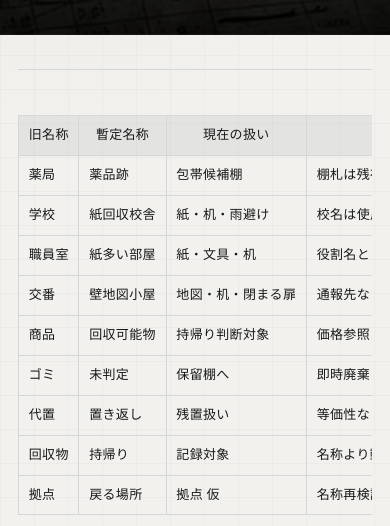
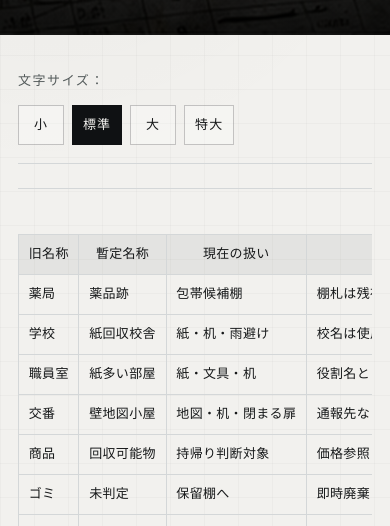
Before and after one commit to smilegroupsato/web-postapocalypse-site, a plain HTML site: page site/fragments/07.html in a window 390 px wide. Shown: the part 318-844 px from the top of the page. Drawn offline with Linux system fonts and the light colour scheme.

Commit message:
Add Repository Context and reading text size controls

```diff
--- a/site/assets/css/style.css
+++ b/site/assets/css/style.css
@@ -10,6 +10,29 @@
   --rust:#7a544a;
   --white:#fff;
   --max:1080px;
+  --reading-base-size:17px;
+  --reading-size-scale:1;
+  --reading-line-height:2.18;
+  --reading-quote-line-height:2.04;
+  --reading-record-line-height:1.95;
+}
+html[data-reading-size="small"]{
+  --reading-size-scale:.92;
+  --reading-line-height:2.22;
+  --reading-quote-line-height:2.08;
+  --reading-record-line-height:2;
+}
+html[data-reading-size="large"]{
+  --reading-size-scale:1.12;
+  --reading-line-height:2.08;
+  --reading-quote-line-height:1.98;
+  --reading-record-line-height:1.9;
+}
+html[data-reading-size="x-large"]{
+  --reading-size-scale:1.25;
+  --reading-line-height:2;
+  --reading-quote-line-height:1.92;
+  --reading-record-line-height:1.86;
 }
 *{box-sizing:border-box}
 html{scroll-behavior:smooth}
@@ -64,7 +87,7 @@ a{color:inherit;text-decoration:none}
 .page-hero-inner{position:relative;z-index:1;max-width:var(--max);width:100%;margin:0 auto;padding:48px 22px}
 .kicker{font-size:13px;color:rgba(255,255,255,.72);letter-spacing:.18em;margin-bottom:12px}
 .page-title{font-size:clamp(34px,5vw,64px);font-weight:400;line-height:1.2;margin:0;letter-spacing:.16em}
-.prose{max-width:760px;margin:0 auto;font-size:17px;line-height:2.25}
+.prose{max-width:760px;margin:0 auto;font-size:calc(var(--reading-base-size) * var(--reading-size-scale));line-height:var(--reading-line-height)}
 .prose p{margin:0 0 1.65em}
 .prose p:first-child::first-letter{font-size:2.6em;float:left;line-height:1;padding:.12em .12em 0 0;color:#242829}
 .chapter-nav{max-width:760px;margin:56px auto 0;border-top:1px solid var(--line);display:grid;grid-template-columns:1fr 1fr 1fr;gap:12px;padding-top:20px}
@@ -73,7 +96,11 @@ a{color:inherit;text-decoration:none}
 .site-footer{background:var(--black);color:var(--paper);padding:36px 22px}.footer-inner{max-width:var(--max);margin:0 auto;display:flex;justify-content:space-between;gap:24px;font-size:12px;color:rgba(255,255,255,.72)}
 .small{font-size:12px;color:var(--muted);letter-spacing:.05em}
 @media(max-width:760px){
-  body{line-height:1.85;letter-spacing:.02em}.header-inner{height:52px;padding:0 16px}.brand{font-size:15px}.menu-btn{display:block}.nav{position:fixed;top:52px;left:0;right:0;background:rgba(15,17,19,.98);display:none;flex-direction:column;padding:18px 22px;border-bottom:1px solid rgba(255,255,255,.08)}.nav.is-open{display:flex}.hero{min-height:76vh}.hero-content{padding:0 18px 56px}.hero-title{font-size:48px;letter-spacing:.13em}.hero-copy{font-size:17px;line-height:1.8}.main{padding:44px 18px 72px}.note-grid{grid-template-columns:1fr}.chapter-item{grid-template-columns:52px 1fr auto;gap:12px}.chapter-no{width:36px;height:36px}.page-hero{min-height:300px}.page-hero-inner{padding:38px 18px}.prose{font-size:16px;line-height:2.05}.chapter-nav{grid-template-columns:1fr}.footer-inner{display:block}.footer-inner div+div{margin-top:12px}
+  :root{--reading-base-size:17.5px;--reading-line-height:2.08;--reading-quote-line-height:1.98;--reading-record-line-height:1.92}
+  html[data-reading-size="small"]{--reading-line-height:2.14;--reading-quote-line-height:2.02;--reading-record-line-height:1.98}
+  html[data-reading-size="large"]{--reading-line-height:2.02;--reading-quote-line-height:1.92;--reading-record-line-height:1.86}
+  html[data-reading-size="x-large"]{--reading-line-height:1.94;--reading-quote-line-height:1.86;--reading-record-line-height:1.8}
+  body{line-height:1.85;letter-spacing:.02em}.header-inner{height:52px;padding:0 16px}.brand{font-size:15px}.menu-btn{display:block}.nav{position:fixed;top:52px;left:0;right:0;background:rgba(15,17,19,.98);display:none;flex-direction:column;padding:18px 22px;border-bottom:1px solid rgba(255,255,255,.08)}.nav.is-open{display:flex}.hero{min-height:76vh}.hero-content{padding:0 18px 56px}.hero-title{font-size:48px;letter-spacing:.13em}.hero-copy{font-size:17px;line-height:1.8}.main{padding:44px 18px 72px}.note-grid{grid-template-columns:1fr}.chapter-item{grid-template-columns:52px 1fr auto;gap:12px}.chapter-no{width:36px;height:36px}.page-hero{min-height:300px}.page-hero-inner{padding:38px 18px}.prose{font-size:calc(var(--reading-base-size) * var(--reading-size-scale));line-height:var(--reading-line-height)}.chapter-nav{grid-template-columns:1fr}.footer-inner{display:block}.footer-inner div+div{margin-top:12px}
 }
 
 
@@ -291,3 +318,91 @@ a{color:inherit;text-decoration:none}
     white-space:nowrap;
   }
 }
+
+
+/* Reading accessibility controls */
+.reading-text-size{
+  max-width:780px;
+  margin:0 auto 28px;
+  padding:0 0 18px;
+  border-bottom:1px solid var(--line);
+  display:flex;
+  align-items:center;
+  gap:12px;
+  flex-wrap:wrap;
+  color:var(--muted);
+}
+.reading-text-size__label{
+  font-size:13px;
+  letter-spacing:.12em;
+}
+.reading-text-size__buttons{
+  display:flex;
+  align-items:center;
+  gap:8px;
+  flex-wrap:wrap;
+}
+.reading-text-size__button{
+  min-width:44px;
+  min-height:38px;
+  border:1px solid rgba(15,17,19,.22);
+  background:rgba(255,255,255,.28);
+  color:var(--ink);
+  font:inherit;
+  font-size:13px;
+  letter-spacing:.08em;
+  padding:7px 10px;
+  cursor:pointer;
+}
+.reading-text-size__button:hover{
+  background:rgba(255,255,255,.46);
+}
+.reading-text-size__button:focus-visible{
+  outline:2px solid var(--rust);
+  outline-offset:2px;
+}
+.reading-text-size__button[aria-pressed="true"]{
+  background:var(--black);
+  border-color:var(--black);
+  color:var(--paper);
+}
+.prose{
+  font-size:calc(var(--reading-base-size) * var(--reading-size-scale));
+  line-height:var(--reading-line-height);
+}
+.prose p,
+.prose li{
+  line-height:inherit;
+}
+.prose .prose-subtitle{
+  font-size:calc(20px * var(--reading-size-scale));
+}
+.prose .record-quote{
+  font-size:inherit;
+  line-height:var(--reading-quote-line-height);
+}
+.prose .record-line{
+  line-height:var(--reading-record-line-height);
+}
+.prose .record-table{
+  font-size:calc(14px * var(--reading-size-scale));
+}
+@media(max-width:760px){
+  .reading-text-size{
+    margin-bottom:24px;
+  }
+  .reading-text-size__label{
+    width:100%;
+  }
+  .reading-text-size__button{
+    min-width:46px;
+    min-height:40px;
+  }
+  .prose{
+    font-size:calc(var(--reading-base-size) * var(--reading-size-scale));
+    line-height:var(--reading-line-height);
+  }
+  .prose .record-table{
+    font-size:calc(13px * var(--reading-size-scale));
+  }
+}
--- a/site/assets/js/main.js
+++ b/site/assets/js/main.js
@@ -6,6 +6,82 @@ if (btn && nav) {
     btn.setAttribute('aria-expanded', open ? 'true' : 'false');
   });
 }
+
+(() => {
+  const storageKey = 'postapocalypse.readingTextSize';
+  const sizes = [
+    ['small', '小'],
+    ['normal', '標準'],
+    ['large', '大'],
+    ['x-large', '特大']
+  ];
+  const allowed = new Set(sizes.map(([value]) => value));
+  const root = document.documentElement;
+
+  function getSavedSize() {
+    try {
+      const saved = localStorage.getItem(storageKey);
+      return allowed.has(saved) ? saved : 'normal';
+    } catch (_) {
+      return 'normal';
+    }
+  }
+
+  function saveSize(size) {
+    try {
+      localStorage.setItem(storageKey, size);
+    } catch (_) {
+      // localStorage can be unavailable in restricted browsing modes.
+    }
+  }
+
+  function applySize(size, shouldSave = true) {
+    const next = allowed.has(size) ? size : 'normal';
+    root.dataset.readingSize = next;
+    document.querySelectorAll('[data-reading-size-value]').forEach((button) => {
+      const selected = button.dataset.readingSizeValue === next;
+      button.setAttribute('aria-pressed', selected ? 'true' : 'false');
+    });
+    if (shouldSave) saveSize(next);
+  }
+
+  applySize(getSavedSize(), false);
+
+  const prose = document.querySelector('.prose');
+  const main = prose ? prose.closest('.main') : null;
+  if (!prose || !main || document.querySelector('[data-reading-size-control]')) return;
+
+  const control = document.createElement('section');
+  control.className = 'reading-text-size';
+  control.dataset.readingSizeControl = 'true';
+  control.setAttribute('aria-label', '本文の文字サイズ');
+
+  const label = document.createElement('span');
+  label.className = 'reading-text-size__label';
+  label.id = 'reading-text-size-label';
+  label.textContent = '文字サイズ：';
+
+  const buttons = document.createElement('div');
+  buttons.className = 'reading-text-size__buttons';
+  buttons.setAttribute('role', 'group');
+  buttons.setAttribute('aria-labelledby', label.id);
+
+  sizes.forEach(([value, text]) => {
+    const button = document.createElement('button');
+    button.type = 'button';
+    button.className = 'reading-text-size__button';
+    button.dataset.readingSizeValue = value;
+    button.textContent = text;
+    button.setAttribute('aria-label', `本文の文字サイズを${text}にする`);
+    button.setAttribute('aria-pressed', 'false');
+    button.addEventListener('click', () => applySize(value));
+    buttons.appendChild(button);
+  });
+
+  control.append(label, buttons);
+  main.insertBefore(control, prose);
+  applySize(root.dataset.readingSize || 'normal', false);
+})();
 
 (() => {
   const style = document.createElement('style');
```
Also changed, not shown: 7 other files.
